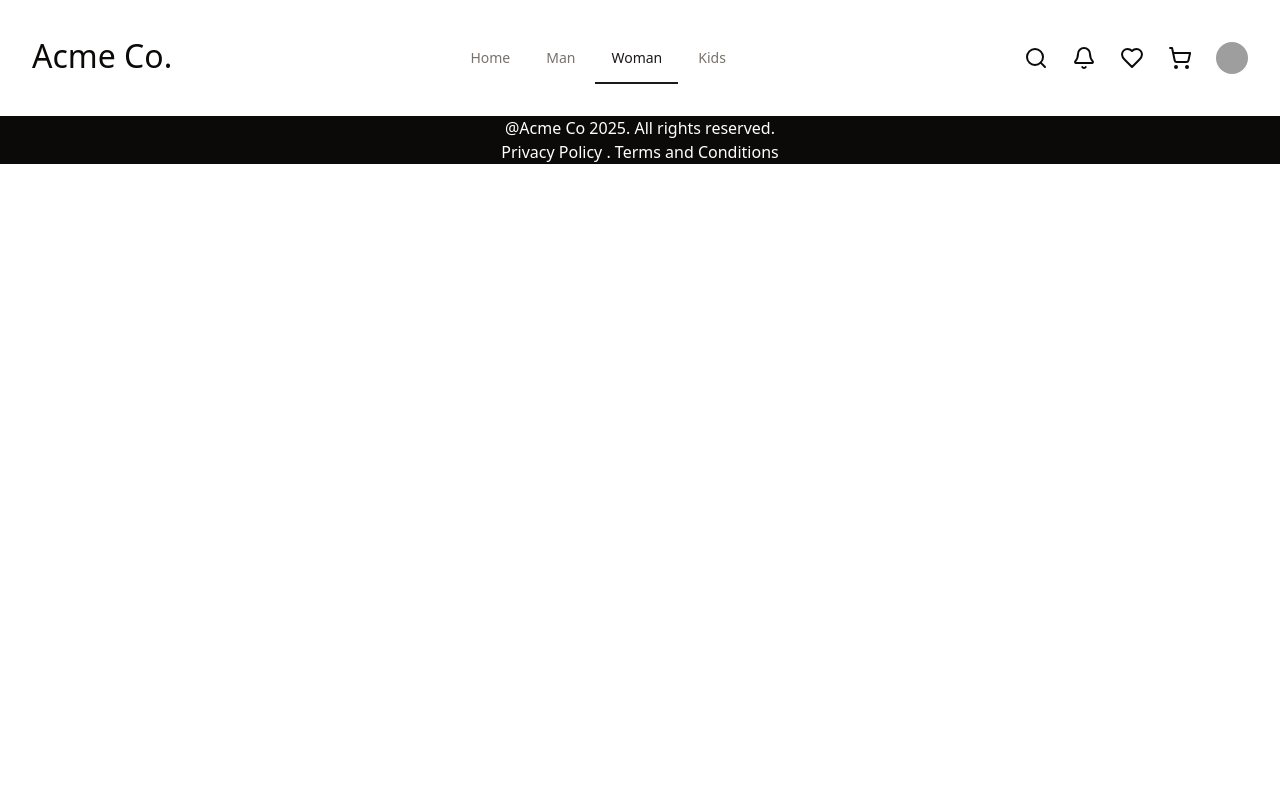
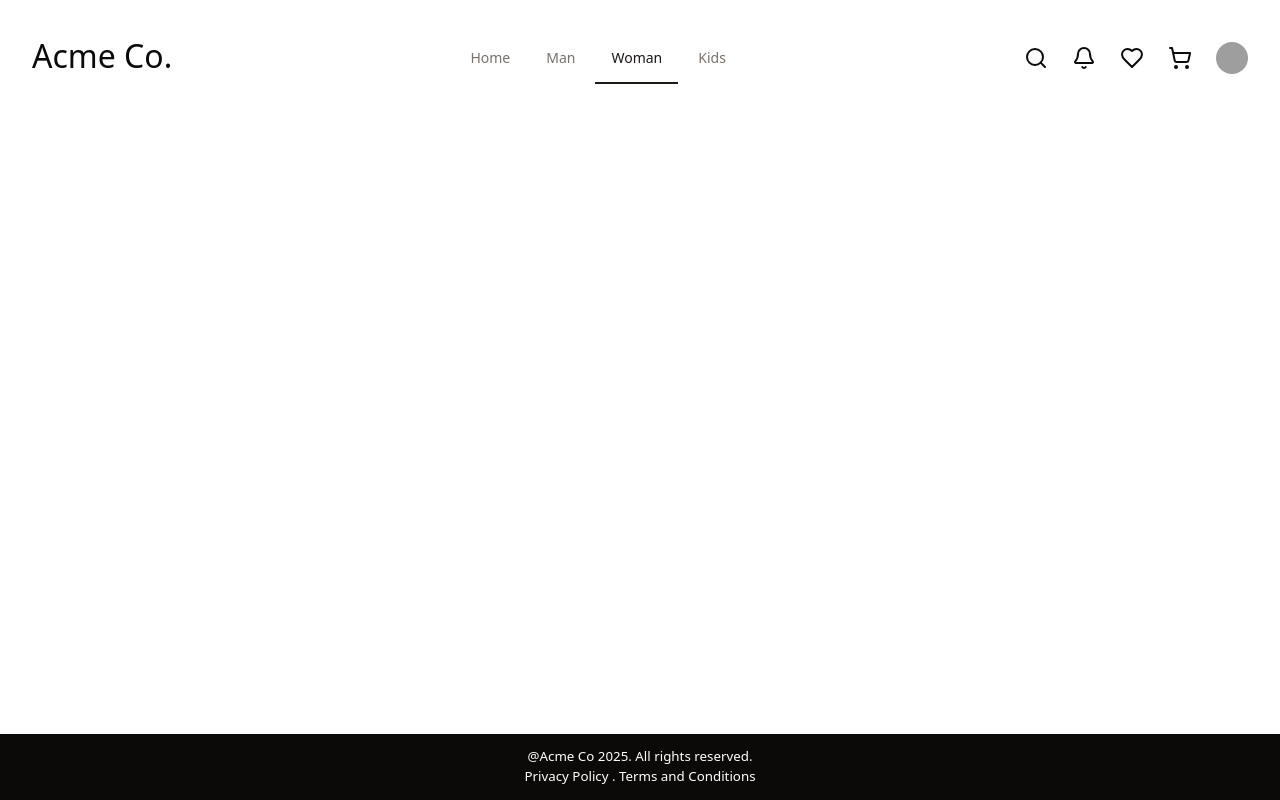
Before and after one commit to DanielCyubahiro/e-commerce-cart, a React (Vite) app: page / in a window 1280 px wide. Built offline with nearby package versions, Linux system fonts and the light colour scheme; grey boxes are pictures that could not be loaded.

Commit message:
Add footer and adjust the layout

```diff
--- a/src/components/Footer/Footer.tsx
+++ b/src/components/Footer/Footer.tsx
@@ -3,10 +3,17 @@ import styled from 'styled-components';
 export const StyledFooter = styled.footer`
     background-color: var(--foreground);
     color: var(--background);
+    font-size: smaller;
     display: flex;
     flex-direction: column;
     justify-content: center;
     align-items: center;
+    position: fixed;
+    bottom: 0;
+    left: 0;
+    right: 0;
+    padding: 0.8rem;
+    z-index: 1000;
 `;
 const Footer = () => {
   return (
--- a/src/components/Header/Header.tsx
+++ b/src/components/Header/Header.tsx
@@ -7,6 +7,11 @@ export const StyledHeader = styled.header`
     display: flex;
     justify-content: space-between;
     padding: 2rem;
+    position: fixed;
+    top: 0;
+    left: 0;
+    right: 0;
+    z-index: 1000;
 `
 
 export const StyledQuickActions = styled.header`
```
